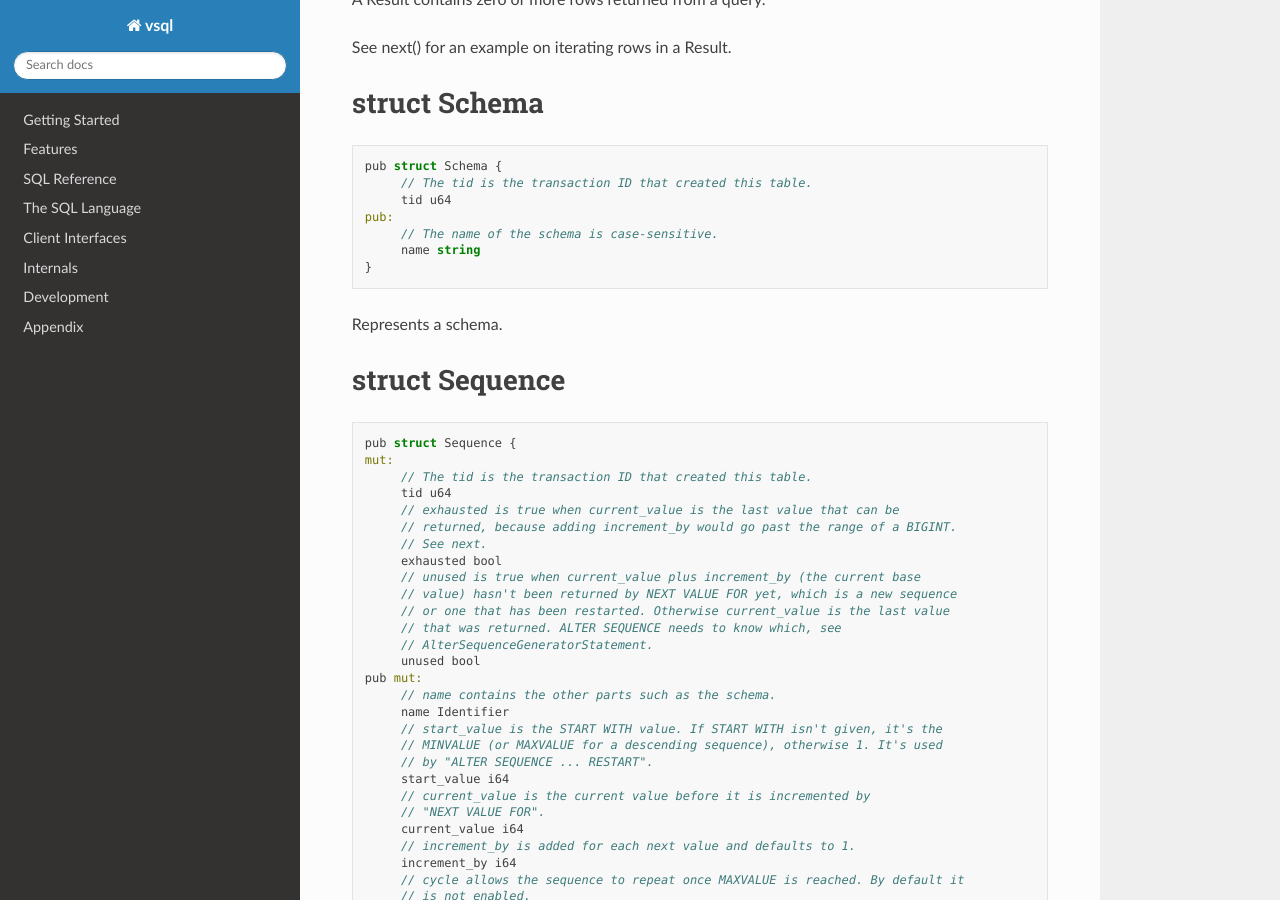
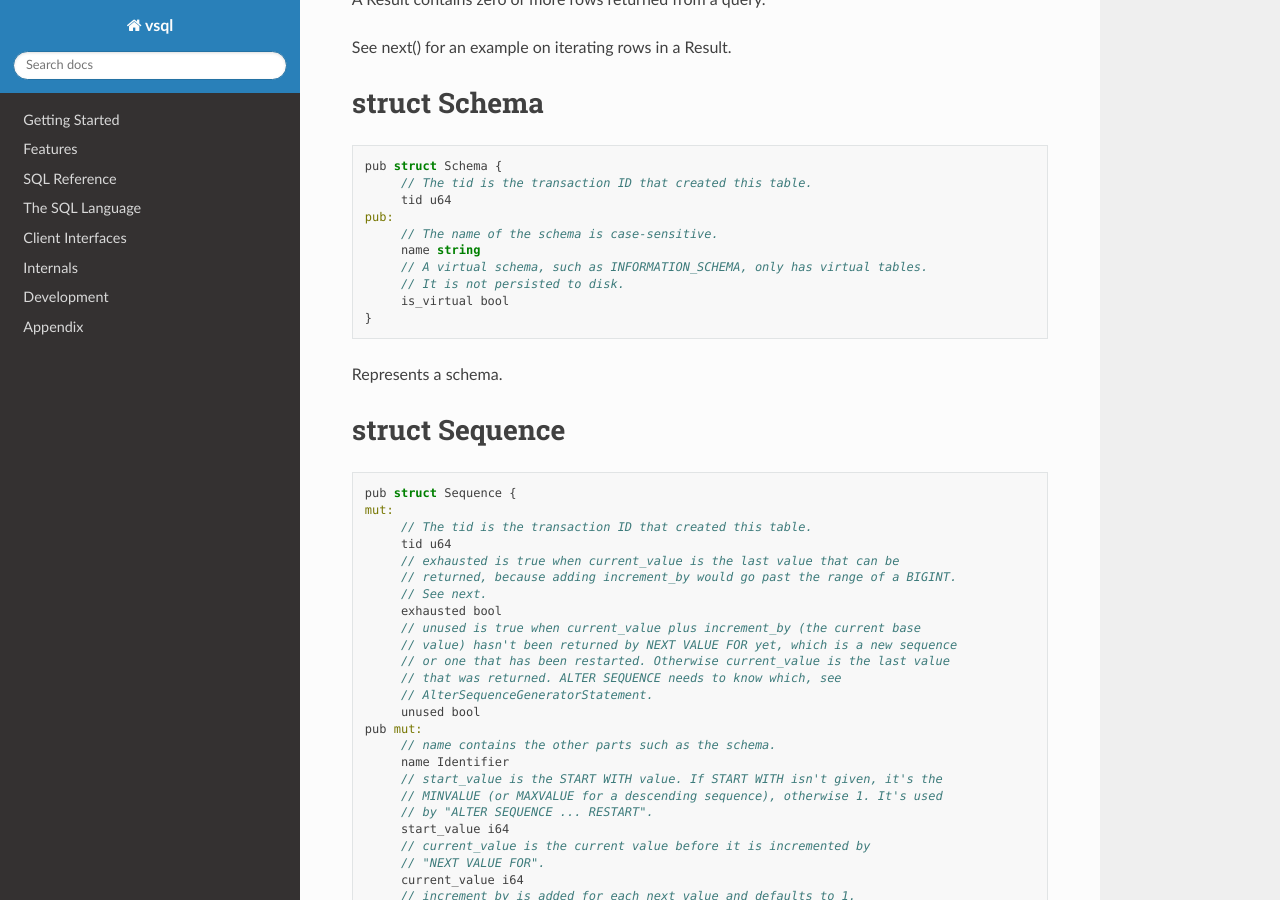
Before and after one commit to elliotchance/vsql, a Sphinx documentation site: the page built from docs/v-client-library-docs.rst, in a window 1280 px wide and 900 px high, scrolled down 10999 px. Built offline with Sphinx 7.4.7 and the Read the Docs theme 3.1.0, drawn with Linux system fonts in a browser that asks for light colours.

Commit message:
vsql: Include virtual tables in schemas() and schema_tables()
The INFORMATION_SCHEMA and other virtual tables are now listed like any
other schema and table, so a client (such as "vsql app") can show them.
Schema has is_virtual like Table, and "vsql out" leaves them out since
they aren't in the file.

Co-Authored-By: Claude Opus 5.5 <noreply@anthropic.com>

```diff
--- a/docs/v-client-library-docs.rst
+++ b/docs/v-client-library-docs.rst
@@ -621,6 +621,9 @@ struct Schema
    pub:
    	// The name of the schema is case-sensitive.
    	name string
+   	// A virtual schema, such as INFORMATION_SCHEMA, only has virtual tables.
+   	// It is not persisted to disk.
+   	is_virtual bool
    }
 
 Represents a schema.
```
Also changed, not shown: 6 other files.
